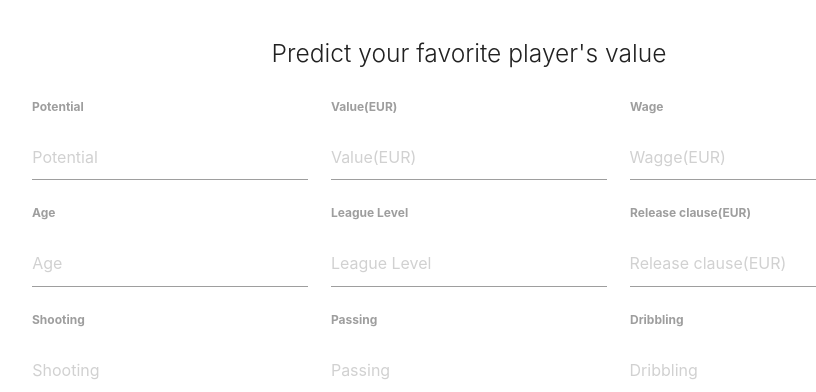
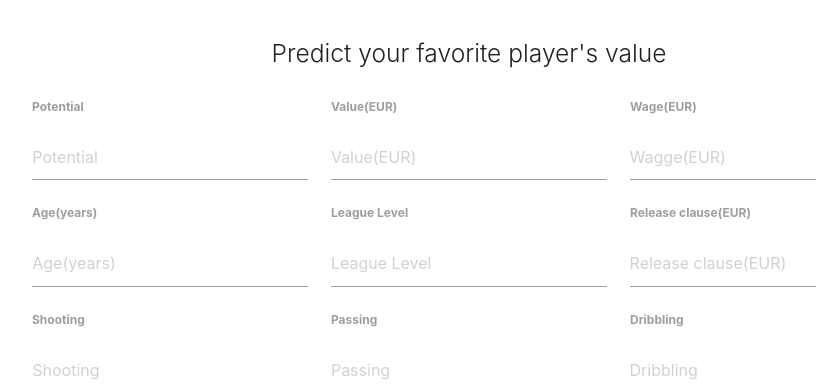
Before and after one commit to Cajetan2000/Group-30_SportsPrediction, a Flask app: page / in a window 1280 px wide. Shown: the part 237-629 px from the top of the page, without its empty margins (171-987 px from the left). Run offline with Flask 3, Linux system fonts and the light colour scheme; parts of the project's set-up code (start-up, migrations or seed data) failed here and were passed over; some libraries are stand-ins or nearby versions.

Commit message:
Update Player.html

```diff
--- a/Templates/Player.html
+++ b/Templates/Player.html
@@ -55,14 +55,14 @@
             </div>
 
             <div class="input-field col s4">
-              <label for="_name"><b>Wage</b></label>
+              <label for="_name"><b>Wage(EUR)</b></label>
               <br>
               <input id="_name" name="wage_eur" placeholder="Wagge(EUR)" type="text" class="validate">
             </div>
             <div class="input-field col s4">
-              <label for="_name"><b>Age</b></label>
+              <label for="_name"><b>Age(years)</b></label>
               <br>
-              <input id="_name" name="age" placeholder="Age" type="text" class="validate">
+              <input id="_name" name="age" placeholder="Age(years)" type="text" class="validate">
             </div>
 
 
```
